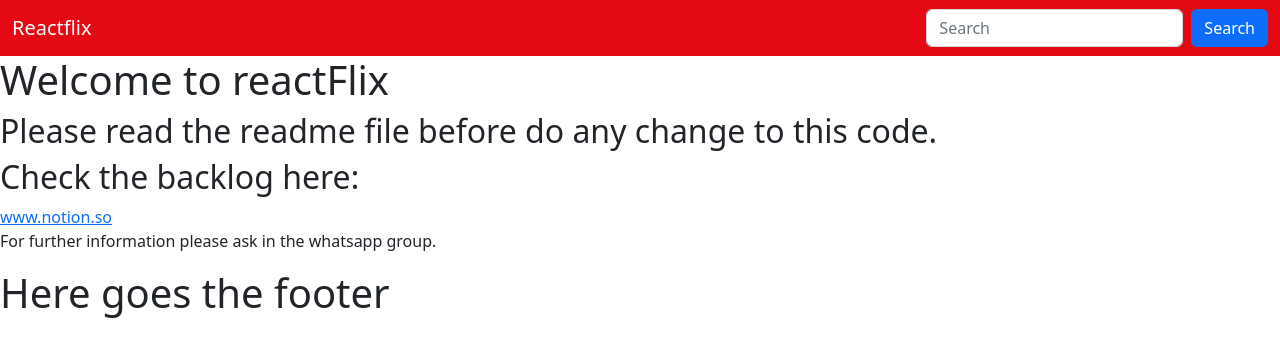
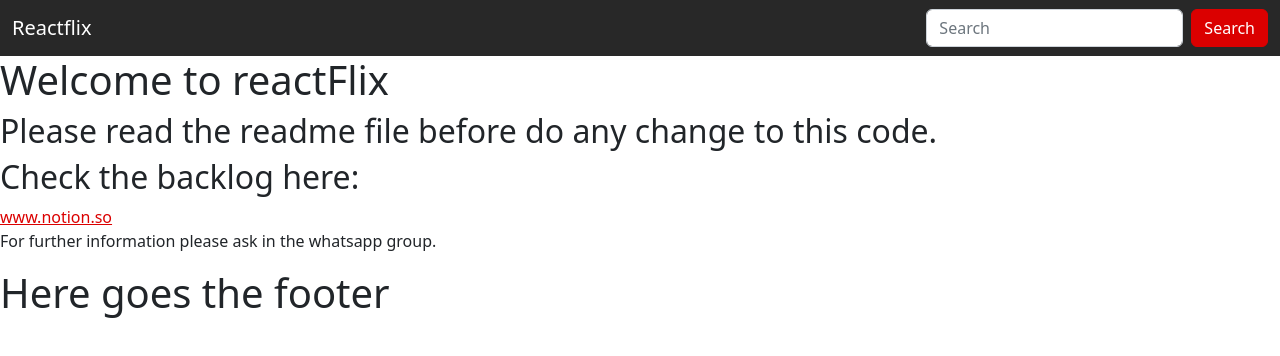
Before and after one commit to Tutorias-de-programacion/ReactFinalProject, a React (Vite) app: page / in a window 1280 px wide. Shown: the top 356 px of the page. Built offline with nearby package versions, Linux system fonts and the light colour scheme.

Commit message:
[Feat][Ti-05] add sass, will add custom.scss to /styles. This was done in order to be able to modify basic bootstrap colors

```diff
--- a/package.json
+++ b/package.json
@@ -12,10 +12,12 @@
     "array-sort": "^1.0.0",
     "axios": "^1.2.3",
     "bootstrap": "^5.2.3",
+    "node-sass": "^8.0.0",
     "react": "^18.2.0",
     "react-bootstrap": "^2.7.0",
     "react-dom": "^18.2.0",
-    "react-router-dom": "^6.7.0"
+    "react-router-dom": "^6.7.0",
+    "sass": "^1.57.1"
   },
   "devDependencies": {
     "@types/react": "^18.0.26",
--- a/src/components/Header/Header.css
+++ b/src/components/Header/Header.css
@@ -1,17 +1,9 @@
 @import url(../../styles/globalStyles.css);
 
-.navBg {
-  background-color: var(--netflix-red);
-
+.navText {
+  color: var(--netflix-white) !important;
 }
 
-.navText {
-    color: var(--netflix-white) !important;
+.navBg {
+  background-color: var(--netflix-black);
 }
-
-.navButton {
-  background-color: var(--netflix-white);
-  color: var(--netflix-red);
-  border-radius: 20px;
-  border: none;
-}
--- a/src/components/Header/Header.jsx
+++ b/src/components/Header/Header.jsx
@@ -6,7 +6,7 @@ import Container from "react-bootstrap/Container";
 import Form from "react-bootstrap/Form";
 import Nav from "react-bootstrap/Nav";
 import Navbar from "react-bootstrap/Navbar";
-import NavDropdown from "react-bootstrap/NavDropdown";
+
 
 //Please use <Link> or <NavLink> instead of <a> for more information:
 //Link https://reactrouter.com/en/main/components/link
@@ -31,7 +31,7 @@ const Header = () => {
               className="me-2"
               aria-label="Search"
             />
-            <Button>Search</Button>
+            <Button variant="primary" className="txtColor">Search</Button>
           </Form>
         </Navbar.Collapse>
       </Container>
--- a/src/main.jsx
+++ b/src/main.jsx
@@ -1,6 +1,7 @@
 import React from "react";
 import ReactDOM from "react-dom/client";
 import App from "./App";
+import "././styles/custom.scss";
 import { BrowserRouter } from "react-router-dom";
 
 ReactDOM.createRoot(document.getElementById("root")).render(
--- /dev/null
+++ b/src/styles/custom.scss
@@ -0,0 +1,10 @@
+$primary: #db0000;
+$secondary: #831010;
+$warning: #564d4d;
+$light: #ffffff;
+$dark: #282828;
+$success: #28a745;
+$danger: #dc3545;
+$info: #17a2b8;
+
+@import '../node_modules/bootstrap/scss/bootstrap';
--- a/src/styles/globalStyles.css
+++ b/src/styles/globalStyles.css
@@ -1,11 +1,6 @@
 :root {
     --netflix-red: #E50914;
     --netflix-darkRed: #B20710;
-    --netflix-black: #000000;
+    --netflix-black: #282828;
     --netflix-white: #FFFFFF;
 }
-
-.btn-primary {
-    background-color: var(--netflix-white);
-    color: var(--netflix-white);
-}
```
Also changed, not shown: 1 other file (tests, documents, lock files or other folders).
